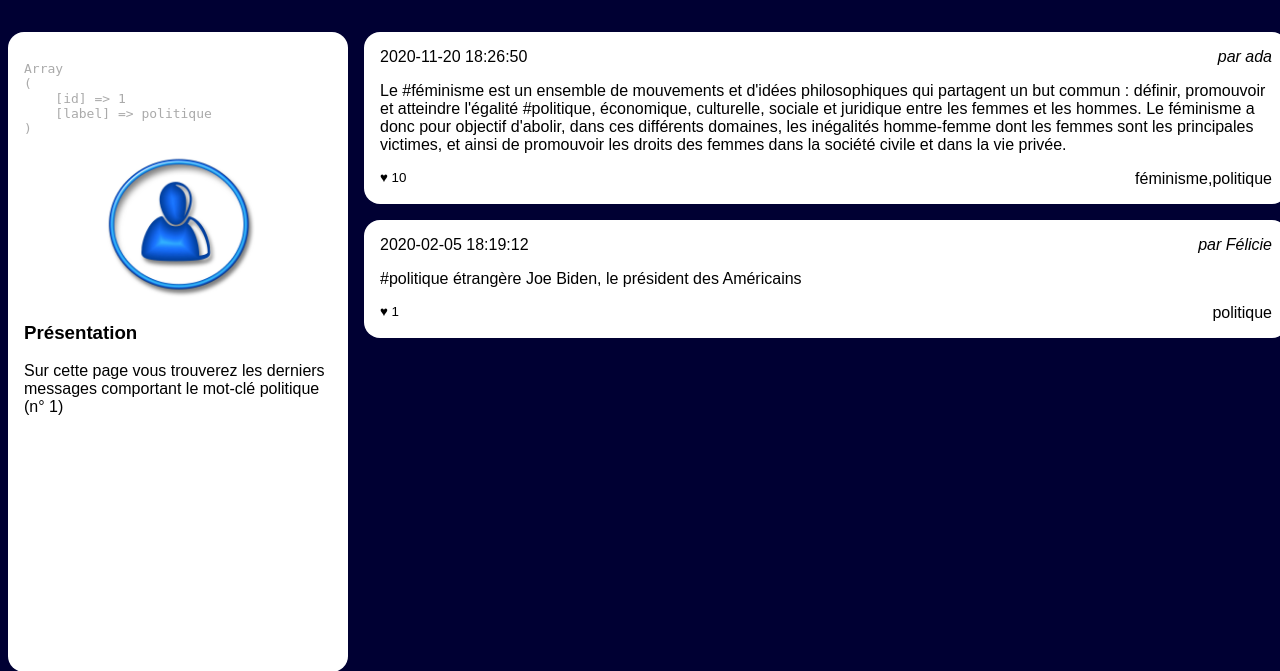
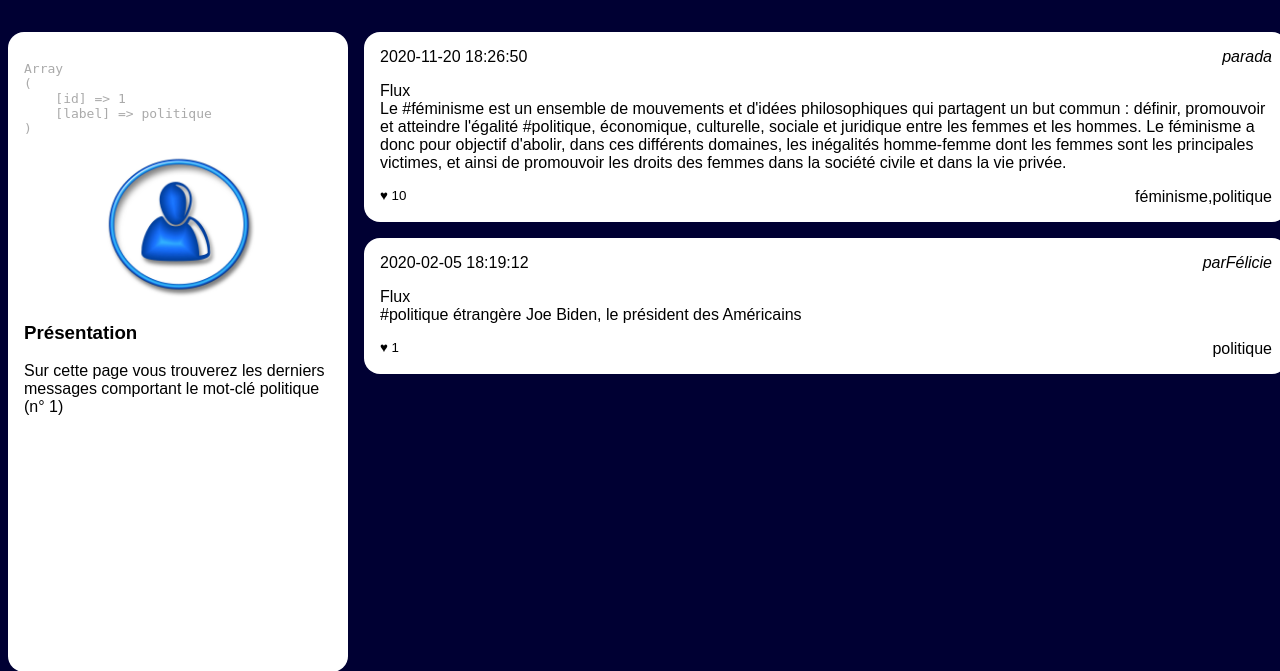
Before and after one commit to adatechschool/projet-collectif---reseau-social-php-agb_social, a PHP site: page /tags.php?tag_id=1 in a window 1280 px wide. Shown: the part 90-761 px from the top of the page. Run offline with PHP 8.4, Linux system fonts and the light colour scheme; data comes from the database, SQL or seed files in the repository; data that the repository does not hold is empty.

Commit message:
modif tag

```diff
--- a/Niveau1/Niveau1/tags.php
+++ b/Niveau1/Niveau1/tags.php
@@ -54,6 +54,7 @@
                  */
                 $laQuestionEnSql = "
                     SELECT posts.content,
+                    posts.user_id,
                     posts.created,
                     users.alias as author_name,
                     count(likes.id) as like_number,
@@ -86,7 +87,8 @@
                         <h3>
                             <time datetime='2020-02-01 11:12:13' ><?php echo $post["created"]?></time>
                         </h3>
-                        <address>par <?php echo $post["author_name"] ?></address>
+                        <address>par<a href="wall.php?user_id=<?php echo $post['user_id'] ?>"><?php echo $post["author_name"] ?></a></address>
+                        <a href="feed.php?user_id=<?php echo $tag['id'] ?>">Flux</a>
                         <div>
                             <p> <?php echo $post["content"] ?></p>
 
```
